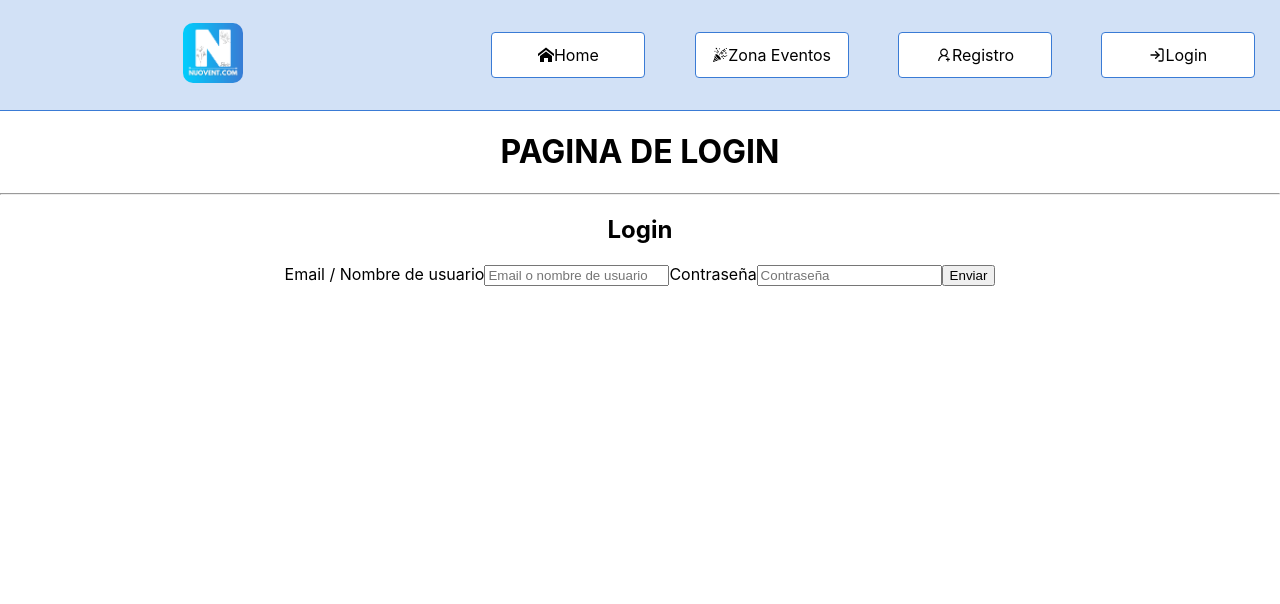
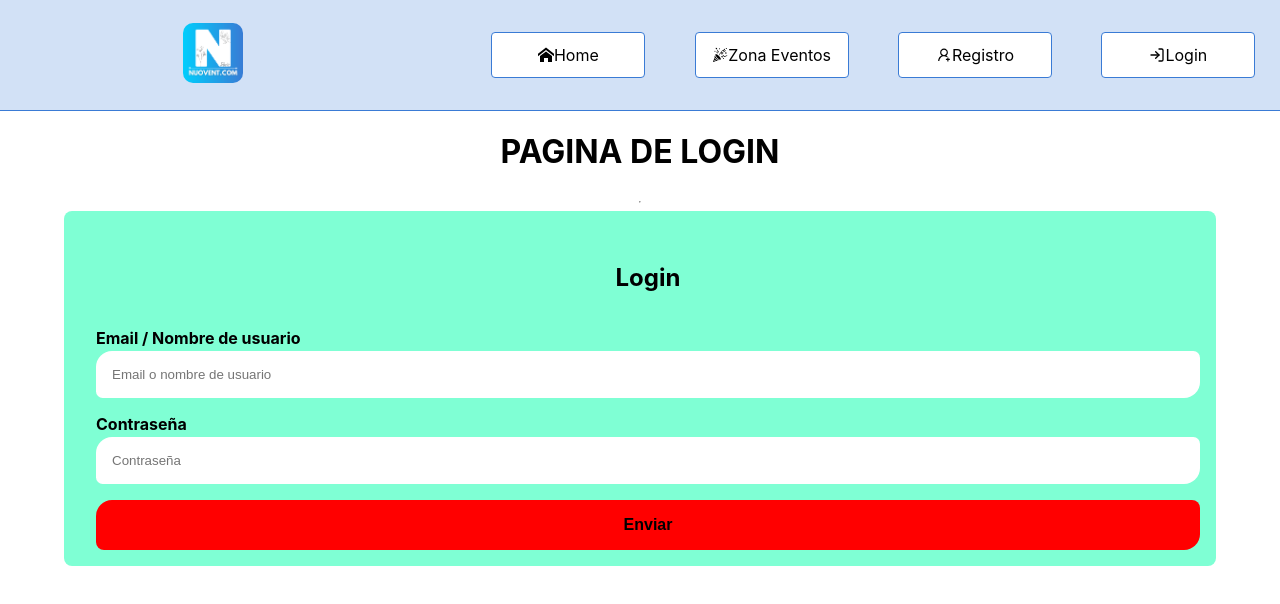
Before and after one commit to clpp-dev/Nuovent-FrontEnd, a React (Create React App) app: page /login in a window 1280 px wide. Shown: the top 604 px of the page. Built offline with nearby package versions, Linux system fonts and the light colour scheme.

Commit message:
Changes in registry and login view

```diff
--- a/src/Components/Layout/loginForm/Style.css
+++ b/src/Components/Layout/loginForm/Style.css
@@ -0,0 +1,34 @@
+.contFormLogin{
+    width: 90%;
+    display: flex;
+    justify-content: center;
+    align-items: center;
+}
+.formLogin{
+    background-color: aquamarine;
+    display: flex;
+    flex-direction: column;
+    padding: 2rem 1rem 1rem 2rem;
+    border-radius: 0.5em;
+    width: 100%;
+}
+.formLogin label {
+    margin-top: 1rem;
+    text-align: left;
+    font-weight: bold;
+    margin-bottom: 0.2em;
+}
+.formLogin input{
+    border-radius: 1rem 0.5em;
+    border-style: none;
+    padding: 1rem 1rem 1rem;
+}
+.formLogin button {
+    margin-top: 1rem;
+    padding: 1rem 0rem 1rem 0rem;
+    background-color: red;
+    border-radius: 1rem 0.5rem;
+    border-style: none;
+    font-weight: bold;
+    font-size: 16px
+}
--- a/src/Components/Layout/loginForm/loginForm.jsx
+++ b/src/Components/Layout/loginForm/loginForm.jsx
@@ -33,9 +33,9 @@ export const LoginForm = () => {
     }
 
     return (
-        <div className="">
+        <div className="contFormLogin">
             <form onSubmit={newLogin}
-            className="">
+            className="formLogin">
 
                 <h2 className="">Login</h2>
 
--- a/src/Components/Page/Login/Login.jsx
+++ b/src/Components/Page/Login/Login.jsx
@@ -4,7 +4,7 @@ import { LoginForm } from '../../Layout/loginForm/loginForm'
 
 export const Login = () => {
   return (
-    <div>
+    <div className="contPageLogin">
         <h1>PAGINA DE LOGIN</h1>
         <hr/>
         <LoginForm/>
--- a/src/Components/Page/Login/Style.css
+++ b/src/Components/Page/Login/Style.css
@@ -0,0 +1,7 @@
+.contPageLogin{
+    width: 100%;
+    display: flex;
+    justify-content: center;
+    align-items: center;
+    flex-direction: column;
+}
```
